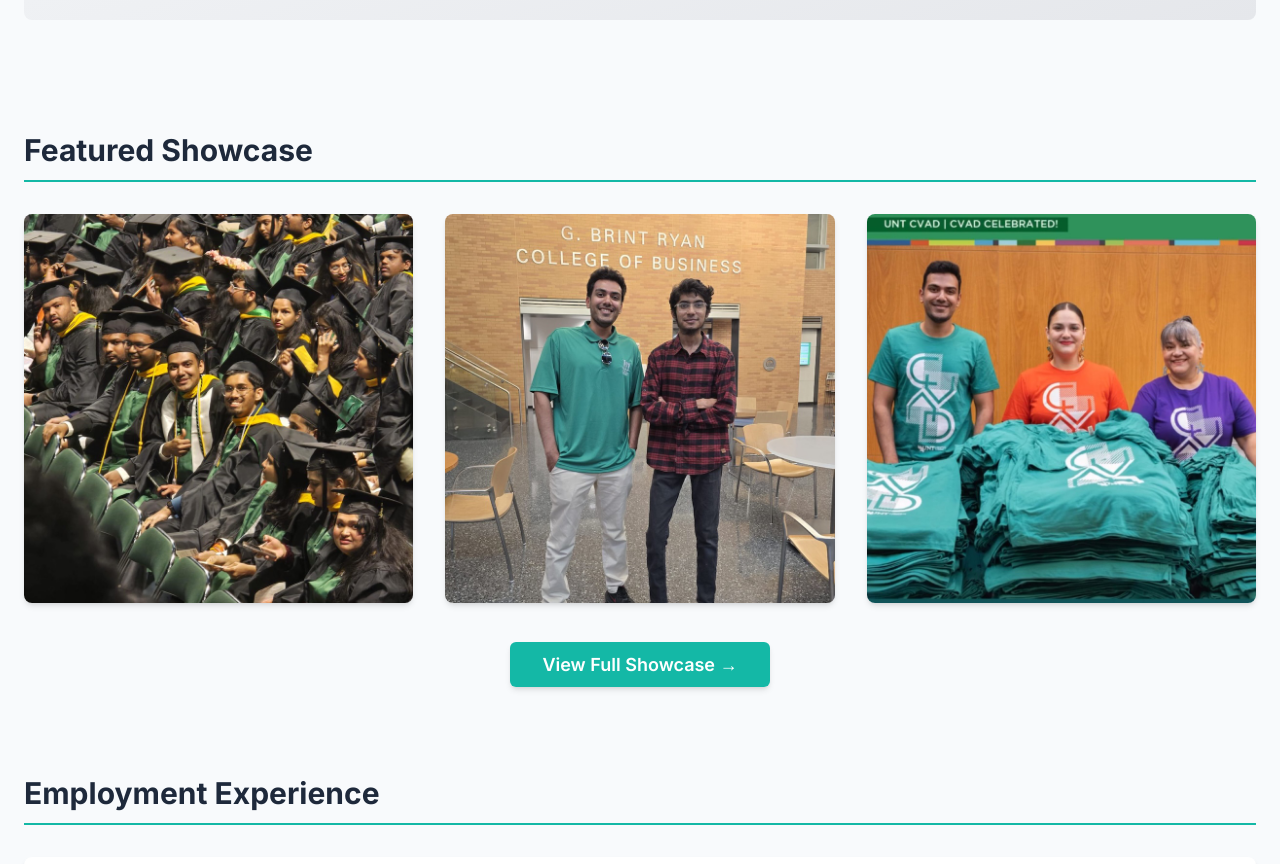
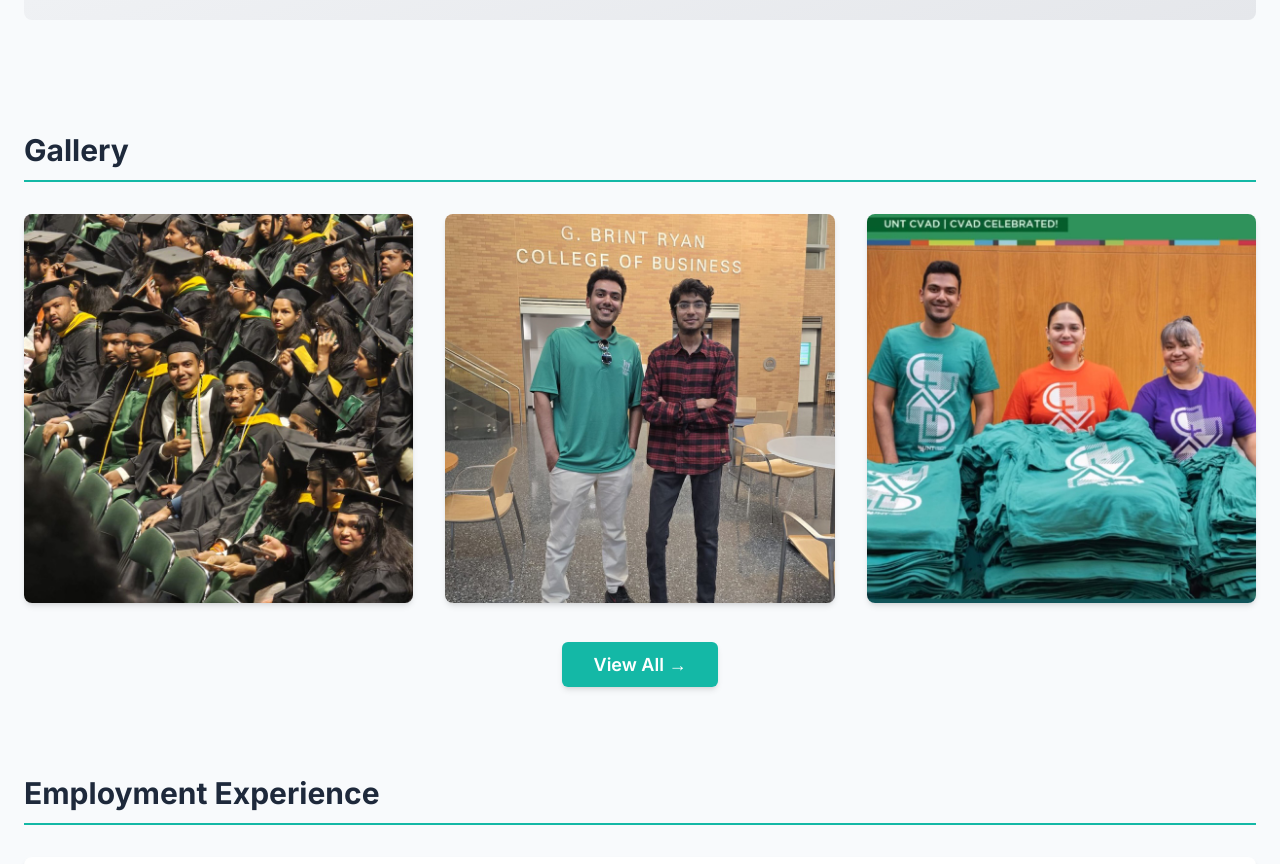
Before and after one commit to UB0013/portfolio-site, a website: page index.html in a window 1280 px wide. Shown: the part 480-1344 px from the top of the page. Drawn offline with nearby package versions, Linux system fonts and the light colour scheme.

Commit message:
Update index.html

```diff
--- a/index.html
+++ b/index.html
@@ -226,7 +226,7 @@
         <h2
           class="text-3xl font-bold text-slate-800 mb-8 border-b-2 border-primary-500 pb-3"
         >
-          Featured Showcase
+          Gallery
         </h2>
         <div class="grid grid-cols-1 sm:grid-cols-2 lg:grid-cols-3 gap-8">
           <!-- Teaser Item 1 -->
@@ -260,7 +260,7 @@
             href="showcase.html"
             class="bg-primary-500 text-white px-8 py-3 rounded-md hover:bg-primary-600 transition-all duration-300 text-lg font-semibold shadow-md hover:shadow-lg"
           >
-            View Full Showcase &rarr;
+            View All &rarr;
           </a>
         </div>
       </section>
@@ -497,7 +497,6 @@
         </div>
       </section>
 
-      <<<<<<< HEAD ======= >>>>>>> 02200cfc287c448cb1f8ec577cefe81048250a45
       <!-- Skills Section -->
       <section id="skills" class="py-12">
         <h2
```
